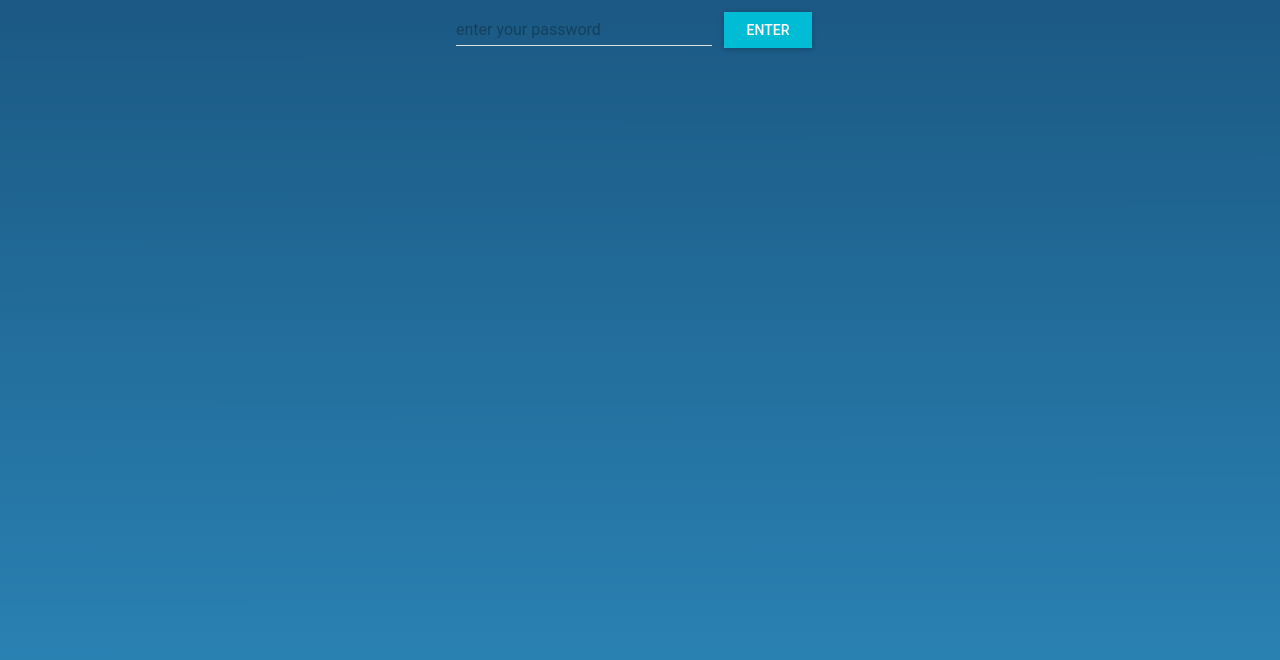
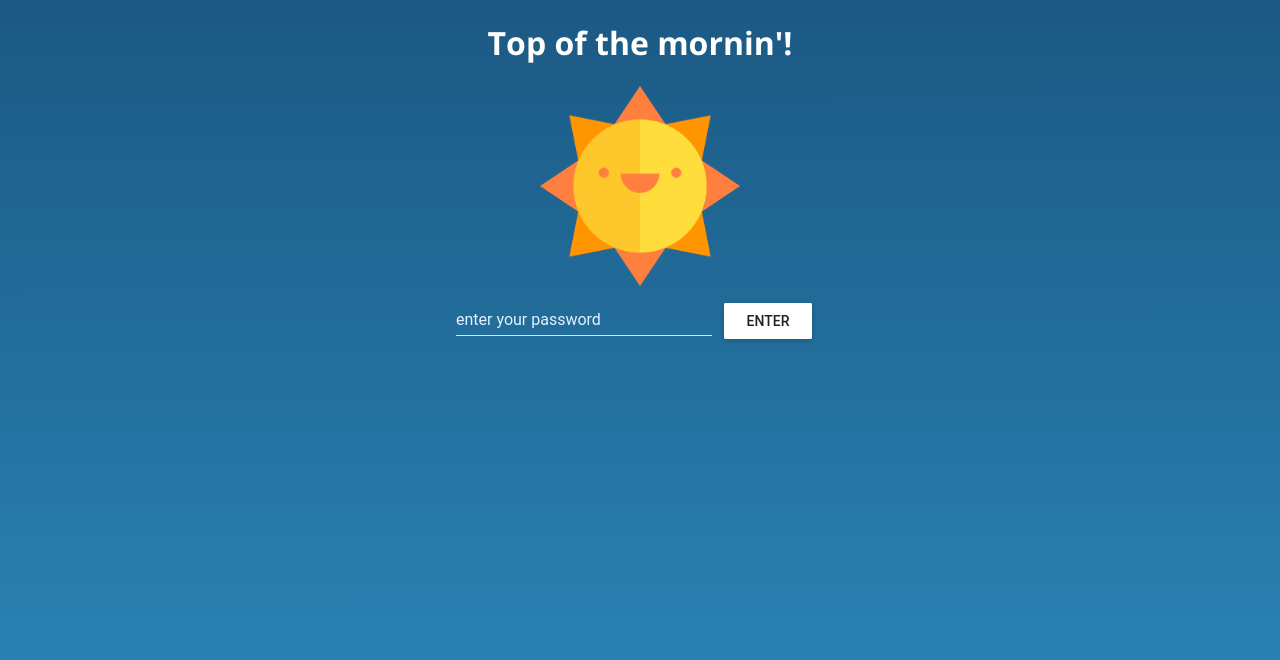
Before and after one commit to githubschman/good-morning, a React (Create React App) app: page / in a window 1280 px wide. Shown: the top 660 px of the page. Built offline with nearby package versions, Linux system fonts and the light colour scheme.

Commit message:
added different greetings

```diff
--- a/src/App.js
+++ b/src/App.js
@@ -2,10 +2,12 @@ import React, { Component } from 'react';
 import { connect } from 'react-redux'
 import TextField from 'material-ui/TextField';
 import RaisedButton from 'material-ui/RaisedButton';
+import { blue50 } from 'material-ui/styles/colors';
 import { checkPassword, fetchInfo } from './store'
 import moment from 'moment';
-
 import './App.css';
+import sun from './sun.png'
+console.log(sun)
 
 class App extends Component {
 
@@ -16,14 +18,18 @@ class App extends Component {
       password: '',
       hideGif: true,
       workday: true,
-      am: true
+      am: true,
+      greeting: ''
     }
   }
 
   componentDidMount(){
     let day = moment().format('dddd');
-    let amCheck = moment().format('a') === 'am'
-    this.setState({am: amCheck, workday: day === 'Saturday' || day === 'Sunday' ? false : true})
+    let amCheck = moment().format('a') === 'am';
+    let greetingArray = ['Bom Dia', 'Buenos días', 'Guten Morgen', 'God morgen', 'Bonjour', 'Joh-eun achim'];
+    let num = Math.floor(Math.random() * greetingArray.length)
+
+    this.setState({greeting: greetingArray[num], am: amCheck, workday: day === 'Saturday' || day === 'Sunday' ? false : true})
   }
 
   componentWillReceiveProps(newProps) {
@@ -61,9 +67,9 @@ class App extends Component {
       <div className="App">
         {this.props.loggedIn && this.state.workday ? // add am check
             <div>
-              <h1>Good Morning, Sarah!</h1>
+              <h1>{this.state.greeting}, Sarah!</h1>
               {this.state.hideGif ? <RaisedButton onClick={() => this.setState({hideGif: false})} label="gif me!" primary={true} style={{margin: 12}}/> :
-              <iframe title={'good morning gif'} src={`https://giphy.com/embed/${this.props.gif}`} width="480" height="270" frameBorder="0" allowFullScreen></iframe>
+              <iframe title={'good morning gif'} src={`https://giphy.com/embed/${this.props.gif}`} width="300" frameBorder="0" allowFullScreen></iframe>
               }
               <h2>It is {this.props.temp} degrees out.</h2>
               <h2>You will {jacketText} need a jacket today.</h2>
@@ -75,14 +81,18 @@ class App extends Component {
           :
 
           <div>
+          <h1>Top of the mornin'!</h1>
+          <img className={'logo'} src={sun} />
           <form onSubmit={this.handleSubmit}>
             <TextField
                 hintText="enter your password"
+                hintStyle={{color: blue50}}
                 type="password"
                 onChange={this.handleInput}
                 value={this.state.password}
+                underlineFocusStyle={{borderColor: blue50}}
             />
-            <RaisedButton type="submit" label="enter" primary={true} style={{margin: 12}}/>
+            <RaisedButton type="submit" label="enter" style={{margin: 12}}/>
           </form>
           <p> {this.props.passwordText} </p>
         </div>
--- a/src/index.css
+++ b/src/index.css
@@ -9,10 +9,12 @@ body {
   background: url('./backgrounds/2.png');
   background-repeat: no-repeat;
   background-size: cover;
+  background-color: #2f93c4;
 }
 
-input {
-  color:#fff;
+.logo{
+  text-align: center;
+  width: 200px;
 }
 
 iframe{
@@ -21,4 +23,5 @@ iframe{
 
 h2{
   font-weight: 400;
+  size: 14px;
 }
```
Also changed, not shown: src/sun.png (added).
